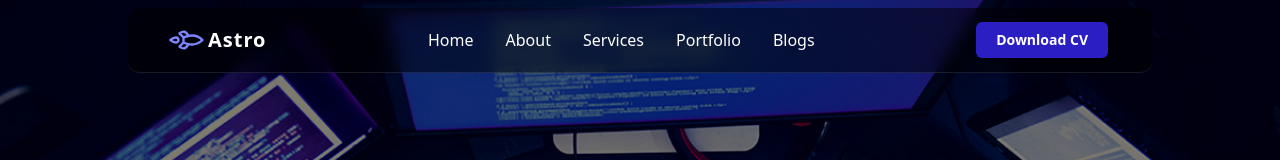
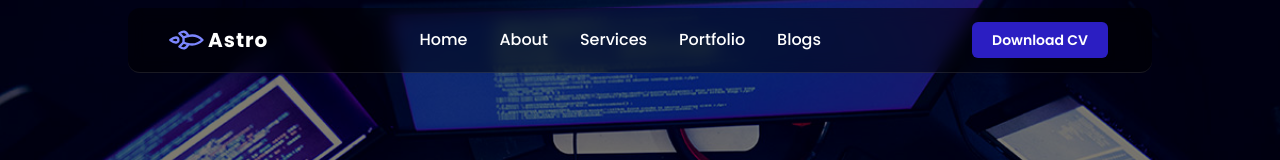
Before and after one commit to fatinishraqprapya25/Personal-Portfolio-React-Template, a React (Vite) app: page / in a window 1280 px wide. Shown: the top 160 px of the page. Built offline with nearby package versions, Linux system fonts and the light colour scheme.

Commit message:
button component optimized

```diff
--- a/src/components/header.jsx
+++ b/src/components/header.jsx
@@ -4,7 +4,7 @@ import Button from './ui/Buttons';
 
 export default function Header() {
     return (
-        <header className="sticky top-0 z-50 w-full backdrop-blur-sm bg-black/50 border-b border-white/10 transition-all duration-300 px-5 rounded-xl">
+        <header className="sticky top-0 z-50 w-full poppins backdrop-blur-sm bg-black/50 border-b border-white/10 transition-all duration-300 px-5 rounded-xl">
             <div className="max-w-7xl mx-auto flex items-center justify-between h-16 px-4 md:px-6">
                 <div className="flex items-center space-x-2 cursor-pointer">
                     <Rocket className="w-7 h-7 text-indigo-400 transform rotate-45" />
--- a/src/components/ui/Buttons.jsx
+++ b/src/components/ui/Buttons.jsx
@@ -2,7 +2,7 @@ const Button = ({ children }) => (
     <button
         className={`px-5 py-2 rounded-md text-sm font-semibold transition-all duration-300 shadow-lg whitespace-nowrap transform hover:scale-[1.03]
             bg-[#2B1EC2] text-white hover:bg-indigo-700 shadow-[0_0_15px_rgba(99,102,241,0.7)]
-            `}
+            cursor-pointer`}
     >
         {children}
     </button>
--- a/src/index.css
+++ b/src/index.css
@@ -1 +1,7 @@
+@import url('https://fonts.googleapis.com/css2?family=Poppins:wght@400;500;600;700&display=swap');
+
 @import "tailwindcss";
+
+.poppins {
+    font-family: "Poppins", Sans-serif;
+}
```
